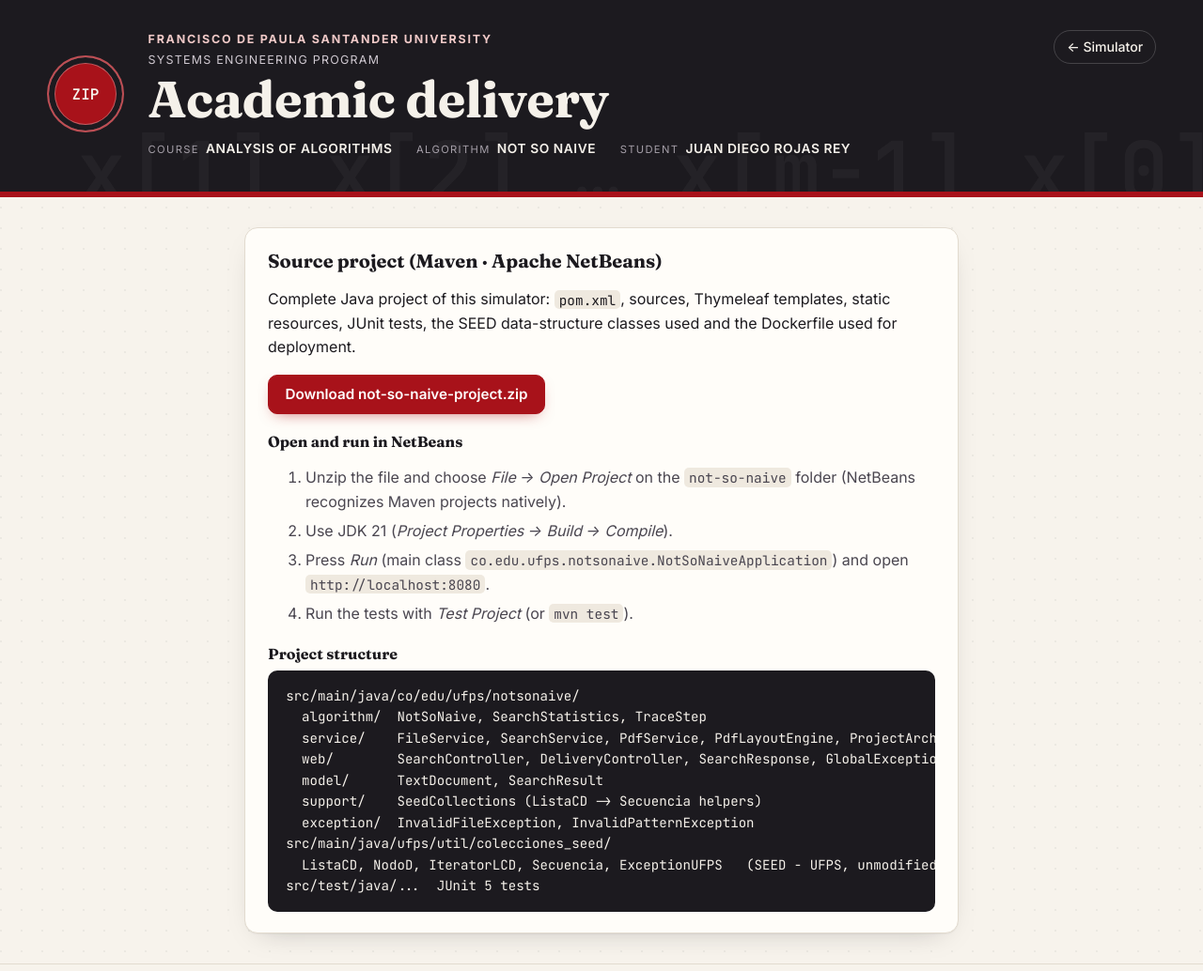
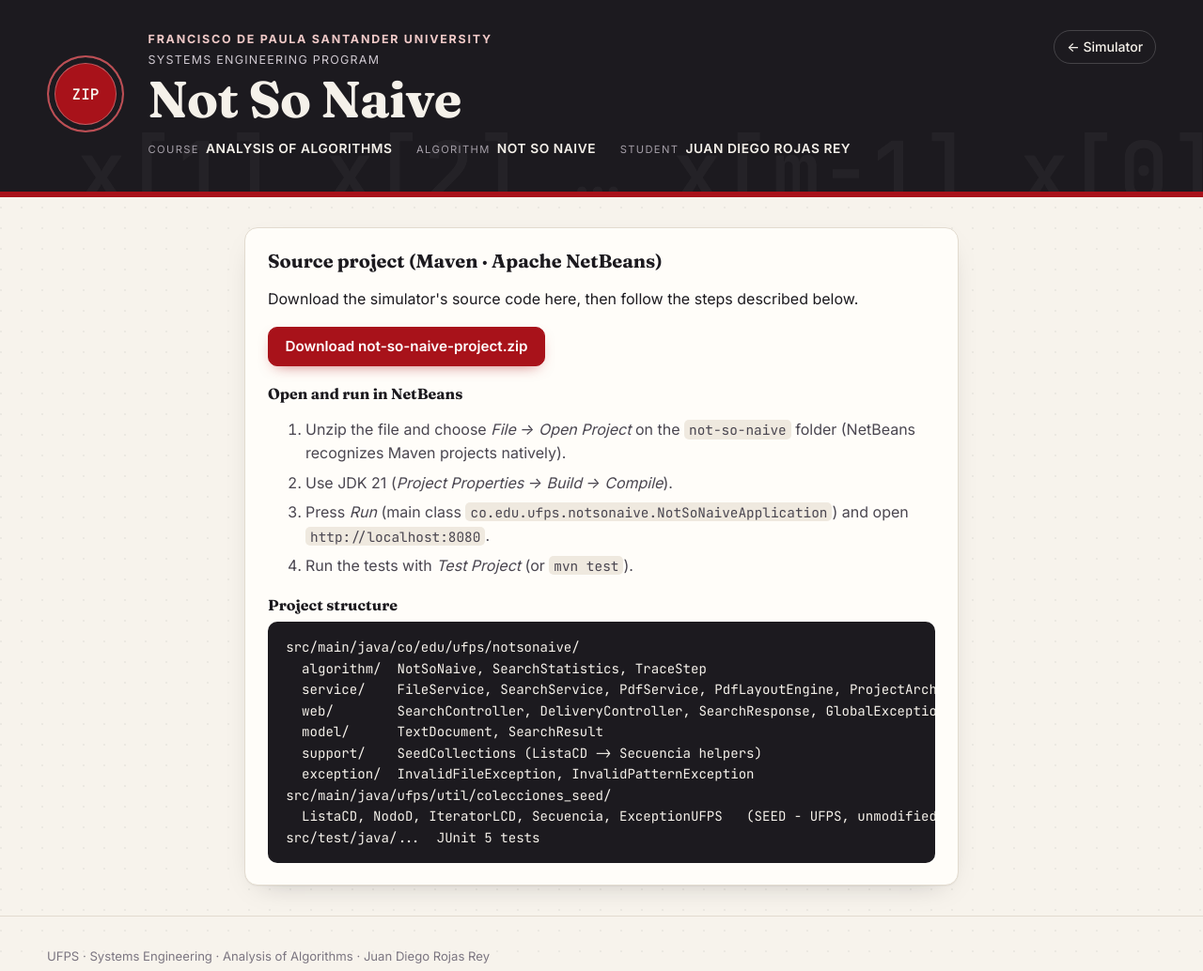
Before and after one commit to juandi12334/nat-so-naive, a Spring Boot app: page /delivery in a window 1280 px wide. Shown: the top 1034 px of the page at 94% size. Run offline with Spring Boot 4, Linux system fonts and the light colour scheme.

Commit message:
Retitle delivery page and simplify its intro text
Co-Authored-By: Claude Opus 5.5 <noreply@anthropic.com>
Claude-Session: https://claude.ai/code/session_01WvAbATMejVfJZbYCxgUdNp

```diff
--- a/src/main/resources/templates/delivery.html
+++ b/src/main/resources/templates/delivery.html
@@ -3,7 +3,7 @@
 <head>
     <meta charset="UTF-8">
     <meta name="viewport" content="width=device-width, initial-scale=1">
-    <title>Academic delivery · Not So Naive · UFPS</title>
+    <title>Not So Naive · Source code · UFPS</title>
     <link rel="preconnect" href="https://fonts.googleapis.com">
     <link rel="preconnect" href="https://fonts.gstatic.com" crossorigin>
     <link href="https://fonts.googleapis.com/css2?family=Fraunces:opsz,wght@9..144,500;9..144,700&family=Inter:wght@400;500;600;700&family=JetBrains+Mono:wght@400;600&display=swap" rel="stylesheet">
@@ -16,7 +16,7 @@
         <div class="masthead__text">
             <p class="kicker">FRANCISCO DE PAULA SANTANDER UNIVERSITY</p>
             <p class="program">SYSTEMS ENGINEERING PROGRAM</p>
-            <h1>Academic delivery</h1>
+            <h1>Not So Naive</h1>
             <dl class="meta">
                 <div><dt>COURSE</dt><dd>ANALYSIS OF ALGORITHMS</dd></div>
                 <div><dt>ALGORITHM</dt><dd>NOT SO NAIVE</dd></div>
@@ -32,8 +32,7 @@
 <main class="wrap delivery">
     <section class="card">
         <h2>Source project (Maven · Apache NetBeans)</h2>
-        <p>Complete Java project of this simulator: <code>pom.xml</code>, sources, Thymeleaf templates, static
-            resources, JUnit tests, the SEED data-structure classes used and the Dockerfile used for deployment.</p>
+        <p>Download the simulator's source code here, then follow the steps described below.</p>
         <p th:if="${available}">
             <a class="btn btn--primary" href="#" th:href="@{'/delivery/' + ${archiveName}}"
                th:text="'Download ' + ${archiveName}">Download ZIP</a>
```
